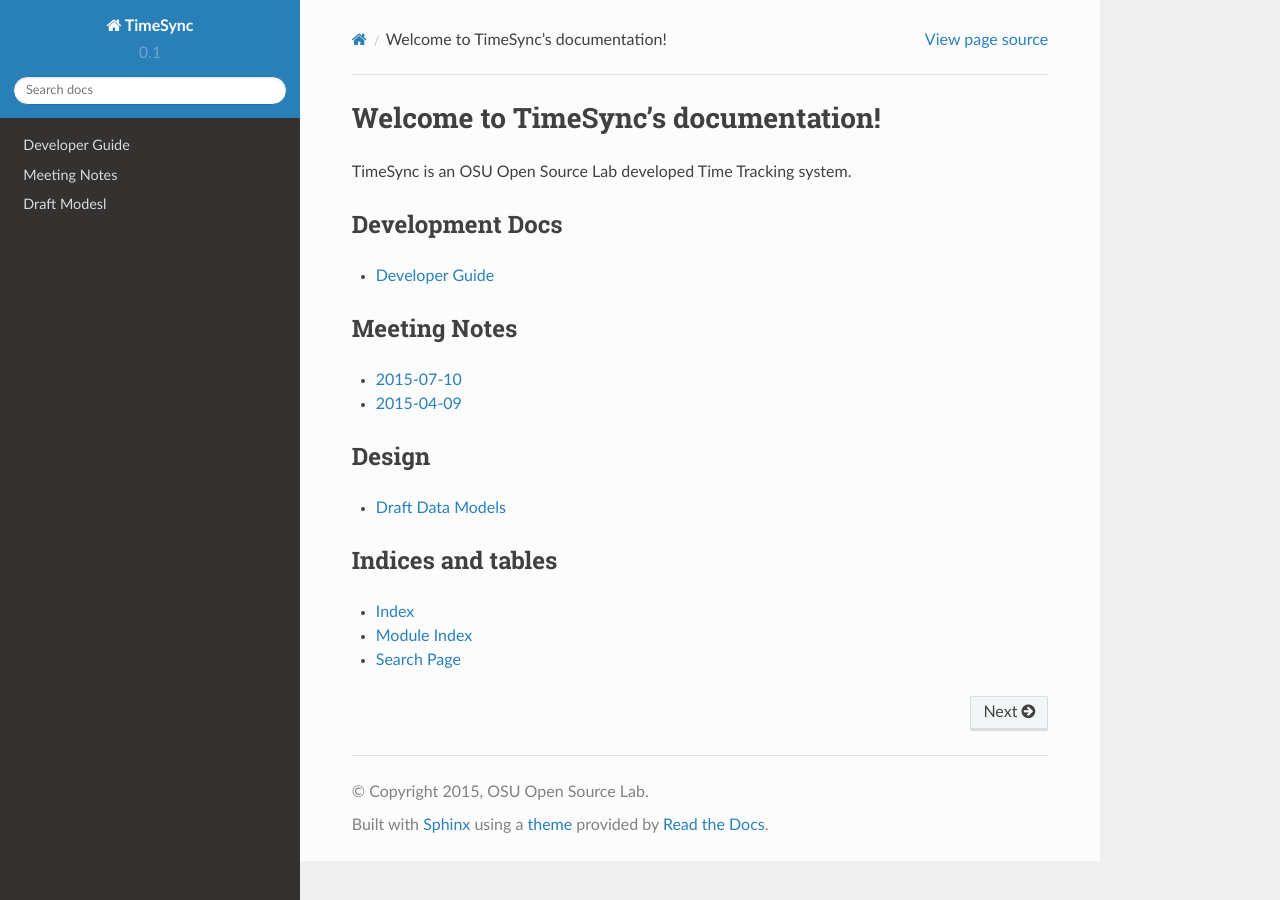
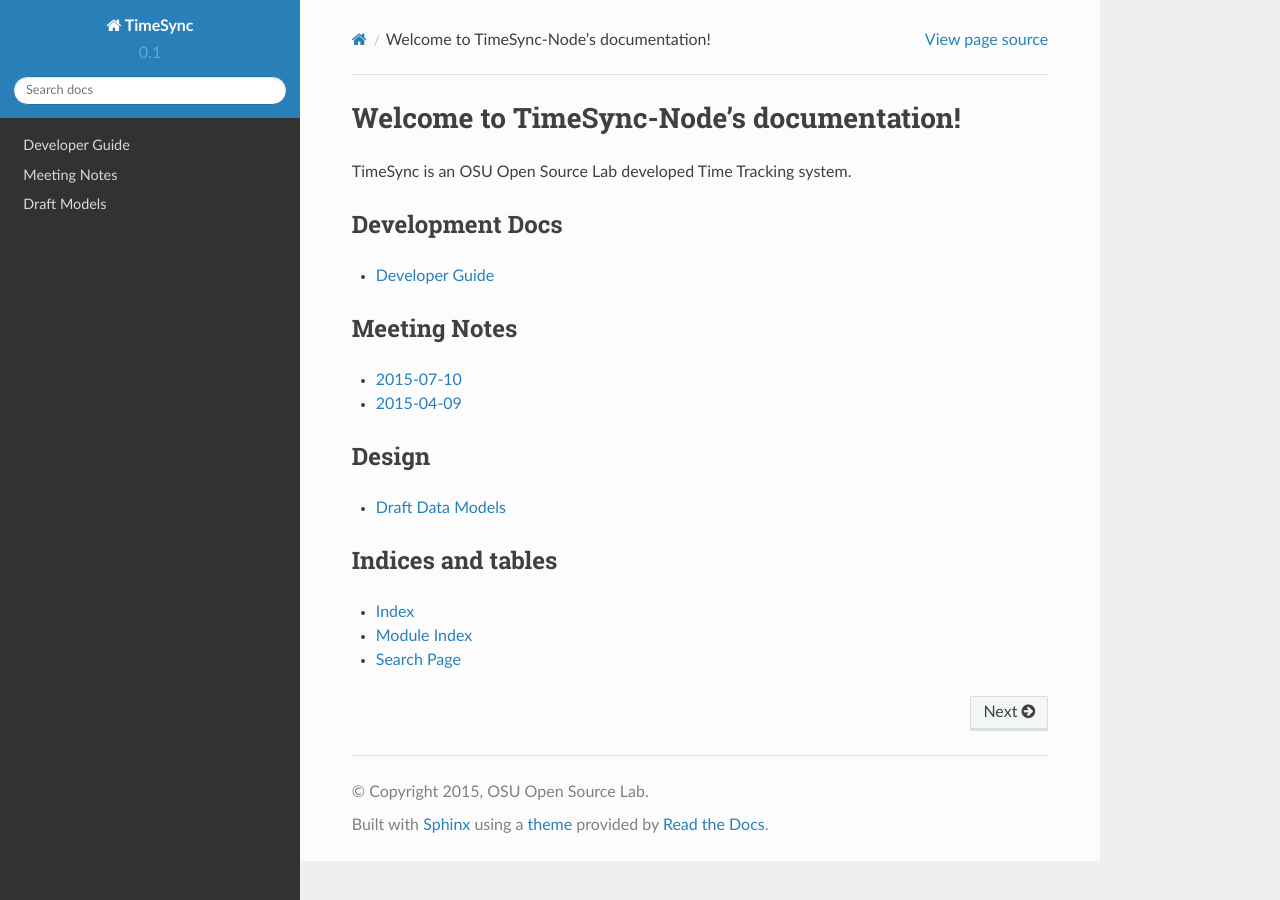
Before and after one commit to osuosl/timesync-node, a Sphinx documentation site: the page built from docs/source/index.rst, in a window 1280 px wide. Built offline with Sphinx 7.4.7 and the Read the Docs theme 2.0.0, drawn with Linux system fonts in a browser that asks for light colours.

Commit message:
Fixing minor feedback, mostly spelling.

```diff
--- a/docs/source/design/index.rst
+++ b/docs/source/design/index.rst
@@ -10,4 +10,4 @@
 .. toctree::
     :maxdepth: 1
 
-    Draft Modesl <draft_models>
+    Draft Models <draft_models>
--- a/docs/source/index.rst
+++ b/docs/source/index.rst
@@ -1,7 +1,7 @@
 .. _timesync-node-docs:
 
-Welcome to TimeSync's documentation!
-====================================
+Welcome to TimeSync-Node's documentation!
+=========================================
 TimeSync is an OSU Open Source Lab developed Time Tracking system.
 
 Development Docs
@@ -31,4 +31,4 @@
 
     Developer Guide <dev/development>
     Meeting Notes <meetings/index>
-    Draft Modesl <design/index>
+    Draft Models <design/index>
```
